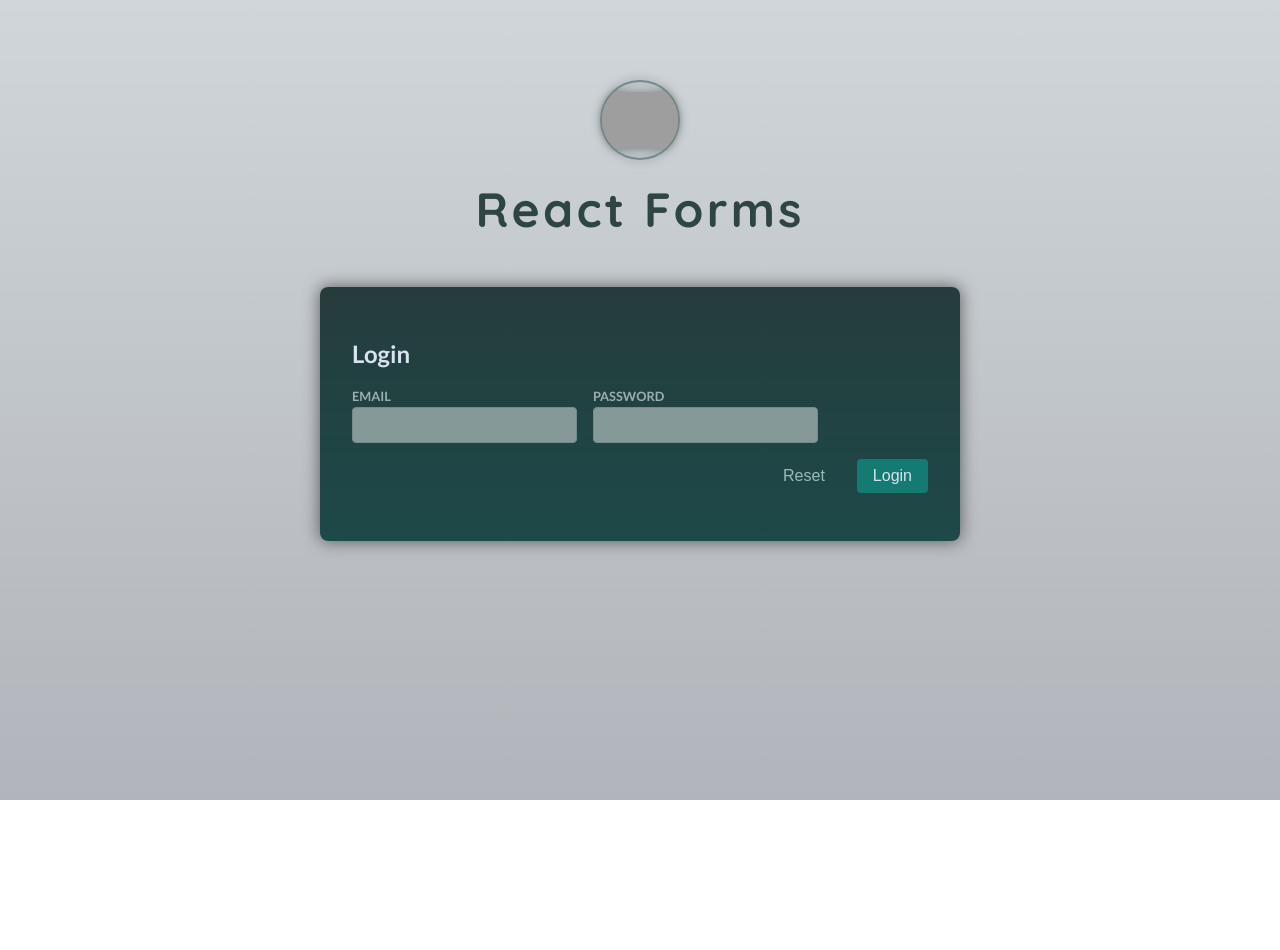
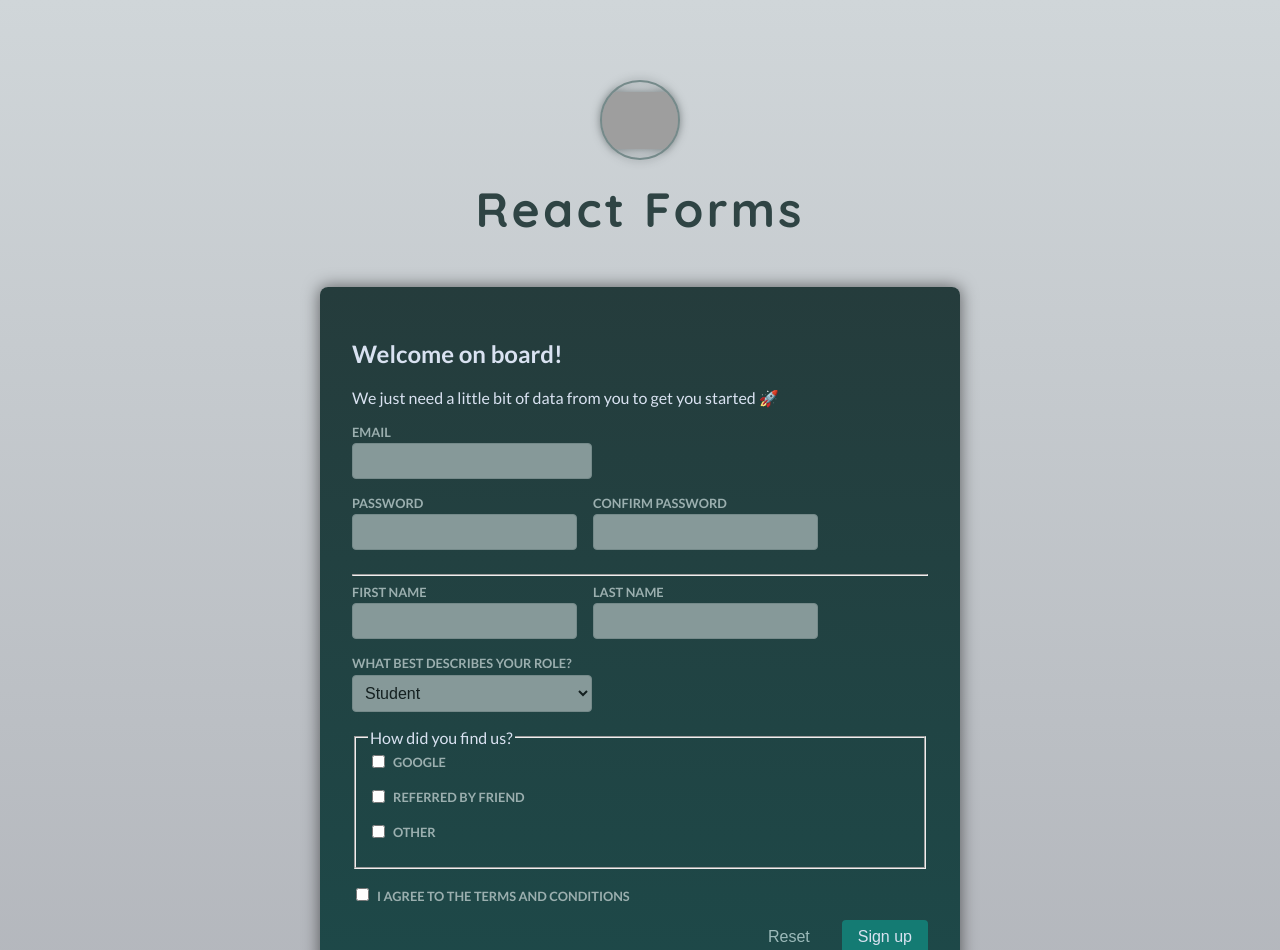
Before and after one commit to avi-codesmith/React-form-handling, a React (Create React App) app: page / in a window 1280 px wide. Shown: the top 950 px of the page. Before the commit the page ends 800 px from the top, so only its background shows below. Built offline with nearby package versions, Linux system fonts and the light colour scheme; grey boxes are pictures that could not be loaded.

Commit message:
Get form data by FormData & native browser APIs

```diff
--- a/src/App.js
+++ b/src/App.js
@@ -1,12 +1,12 @@
 import Header from "./components/Header";
-import Login from "./components/Login";
+import Signup from "./components/SignUp";
 
 function App() {
   return (
     <>
       <Header />
       <main>
-        <Login />
+        <Signup />
       </main>
     </>
   );
--- /dev/null
+++ b/src/components/SignUp.jsx
@@ -0,0 +1,114 @@
+export default function Signup() {
+  function handleSubmit(event) {
+    event.preventDefault();
+
+    const fd = new FormData(event.target);
+    const data = Object.fromEntries(fd.entries());
+    const acquisitionData = fd.getAll("acquisition");
+    data.acquisition = acquisitionData;
+    console.log(data);
+  }
+
+  return (
+    <form onSubmit={handleSubmit}>
+      <h2>Welcome on board!</h2>
+      <p>We just need a little bit of data from you to get you started 🚀</p>
+
+      <div className="control">
+        <label htmlFor="email">Email</label>
+        <input id="email" type="email" name="email" autoComplete="user-name" />
+      </div>
+
+      <div className="control-row">
+        <div className="control">
+          <label htmlFor="password">Password</label>
+          <input
+            id="password"
+            type="password"
+            name="password"
+            autoComplete="new-password"
+          />
+        </div>
+
+        <div className="control">
+          <label htmlFor="confirm-password">Confirm Password</label>
+          <input
+            id="confirm-password"
+            type="password"
+            name="confirm-password"
+            autoComplete="new-password"
+          />
+        </div>
+      </div>
+
+      <hr />
+
+      <div className="control-row">
+        <div className="control">
+          <label htmlFor="first-name">First Name</label>
+          <input type="text" id="first-name" name="first-name" />
+        </div>
+
+        <div className="control">
+          <label htmlFor="last-name">Last Name</label>
+          <input type="text" id="last-name" name="last-name" />
+        </div>
+      </div>
+
+      <div className="control">
+        <label htmlFor="phone">What best describes your role?</label>
+        <select id="role" name="role">
+          <option value="student">Student</option>
+          <option value="teacher">Teacher</option>
+          <option value="employee">Employee</option>
+          <option value="founder">Founder</option>
+          <option value="other">Other</option>
+        </select>
+      </div>
+
+      <fieldset>
+        <legend>How did you find us?</legend>
+        <div className="control">
+          <input
+            type="checkbox"
+            id="google"
+            name="acquisition"
+            value="google"
+          />
+          <label htmlFor="google">Google</label>
+        </div>
+
+        <div className="control">
+          <input
+            type="checkbox"
+            id="friend"
+            name="acquisition"
+            value="friend"
+          />
+          <label htmlFor="friend">Referred by friend</label>
+        </div>
+
+        <div className="control">
+          <input type="checkbox" id="other" name="acquisition" value="other" />
+          <label htmlFor="other">Other</label>
+        </div>
+      </fieldset>
+
+      <div className="control">
+        <label htmlFor="terms-and-conditions">
+          <input type="checkbox" id="terms-and-conditions" name="terms" />I
+          agree to the terms and conditions
+        </label>
+      </div>
+
+      <p className="form-actions">
+        <button type="reset" className="button button-flat">
+          Reset
+        </button>
+        <button type="submit" className="button">
+          Sign up
+        </button>
+      </p>
+    </form>
+  );
+}
--- a/src/index.css
+++ b/src/index.css
@@ -12,6 +12,10 @@
   background: linear-gradient(#d0d6d9, #b1b4ba);
   color: #d9e2f1;
   min-height: 100vh;
+}
+
+main {
+  padding-bottom: 4rem;
 }
 
 header {
@@ -41,6 +45,7 @@
   width: 90%;
   max-width: 40rem;
   margin: 3rem auto;
+  margin-bottom: 0;
   padding: 2rem;
   background: linear-gradient(180deg, #253c3c, #1d4949);
   border-radius: 8px;
```
